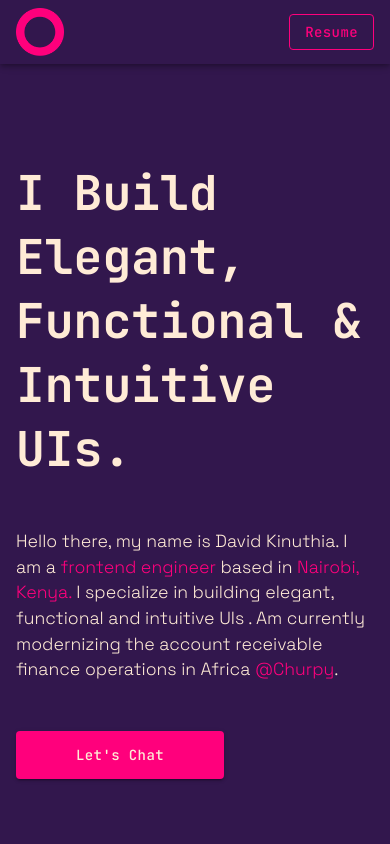
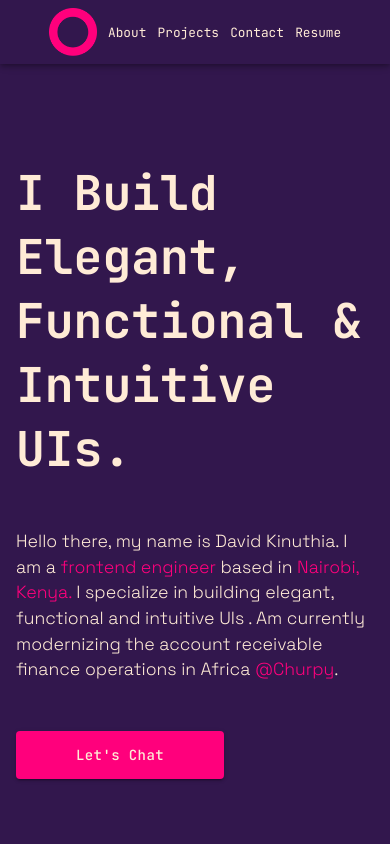
Before and after one commit to kd-kinuthiadavid/kdio-dev, a Next.js app: page / in a window 390 px wide. Shown: the top 844 px of the page. Built offline with nearby package versions, Linux system fonts and the light colour scheme.

Commit message:
feat: add a mobile navigation

```diff
--- a/components/ContactSection/index.tsx
+++ b/components/ContactSection/index.tsx
@@ -5,7 +5,7 @@ import { SecCTABtn } from "../HeroSection";
 
 const Contact = () => {
   return (
-    <Wrapper>
+    <Wrapper id="contact">
       <SectionHeading text="Get In Touch." showHr={false} />
       <p>
         What's next? Like what you see and you'd like us to work together? Have
--- a/components/KdAppBar/index.tsx
+++ b/components/KdAppBar/index.tsx
@@ -19,20 +19,20 @@ const KdAppBar = () => {
     <Box sx={{ flexGrow: 1 }}>
       <AppBar position="fixed" sx={{ backgroundColor: "#32174D" }}>
         <AppToolBar>
+          {!isMobile ? (
+            <>
               <img
                 onClick={() => navigateToSection("home")}
                 src={Logo.src}
                 alt="kinuthia david logo"
                 className="nav_icon"
               />
-          {!isMobile && (
               <InlineNav>
                 <p onClick={() => navigateToSection("home")}>Home</p>
                 <p onClick={() => navigateToSection("about")}>About</p>
-              <p>Work</p>
-              <p>Contact</p>
+                <p onClick={() => navigateToSection("work")}>Projects</p>
+                <p onClick={() => navigateToSection("contact")}>Contact</p>
               </InlineNav>
-          )}
               <AppBtn
                 variant="outlined"
                 color="inherit"
@@ -45,6 +45,21 @@ const KdAppBar = () => {
               >
                 Resume
               </AppBtn>
+            </>
+          ) : (
+            <MobileNav>
+              <img
+                onClick={() => navigateToSection("home")}
+                src={Logo.src}
+                alt="kinuthia david logo"
+                className="nav_icon"
+              />
+              <p onClick={() => navigateToSection("about")}>About</p>
+              <p onClick={() => navigateToSection("work")}>Projects</p>
+              <p onClick={() => navigateToSection("contact")}>Contact</p>
+              <p onClick={() => navigateToSection("contact")}>Resume</p>
+            </MobileNav>
+          )}
         </AppToolBar>
       </AppBar>
     </Box>
@@ -53,9 +68,45 @@ const KdAppBar = () => {
 
 export default KdAppBar;
 
+const MobileNav = styled.div`
+  display: flex;
+  justify-content: center;
+  align-items: center;
+  gap: 2rem;
+  color: ${({ theme }) => theme.colors.secondary};
+  margin: 0 0.3rem;
+
+  @media (max-width: ${({ theme }) => theme.breakPoints.isSmallMobile}) {
+    gap: 0.7rem;
+  }
+
+  img {
+    height: 1.8rem;
+    width: 1.8rem;
+  }
+
+  p {
+    cursor: pointer;
+    @media (max-width: ${({ theme }) => theme.breakPoints.isSmallMobile}) {
+      font-size: 0.8rem;
+    }
+
+    &:hover {
+      padding: 0.5rem 1rem;
+      background-color: #4a2c68;
+      border-radius: 5px;
+      transition: all 0.3s ease-in-out;
+    }
+  }
+`;
+
 const AppToolBar = styled(Toolbar)`
   display: flex;
   justify-content: space-between;
+
+  @media (max-width: 650px) {
+    justify-content: center;
+  }
 
   font-family: ${({ theme }) => theme.fonts.heading};
   margin: ${({ theme }) => theme.spacing.navMargin};
@@ -98,4 +149,6 @@ const AppBtn = styled(Button)`
     color: ${({ theme }) => theme.colors.secondary};
     border-color: ${({ theme }) => theme.colors.secondary};
   }
+
+  transition: all 0.3s ease-in-out;
 `;
--- a/components/Projects/index.tsx
+++ b/components/Projects/index.tsx
@@ -57,7 +57,7 @@ const Projects = () => {
     // },
   ];
   return (
-    <Wrapper>
+    <Wrapper id="work">
       <SectionHeading text="Some Things I've Built" showHr={true} />
       <div className="projects_list">
         {projects.map((project, idx) => (
```
Lines whose indentation alone changed are shown as unchanged.
